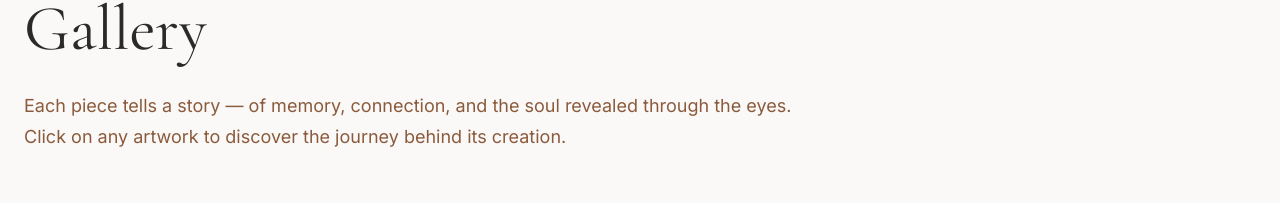
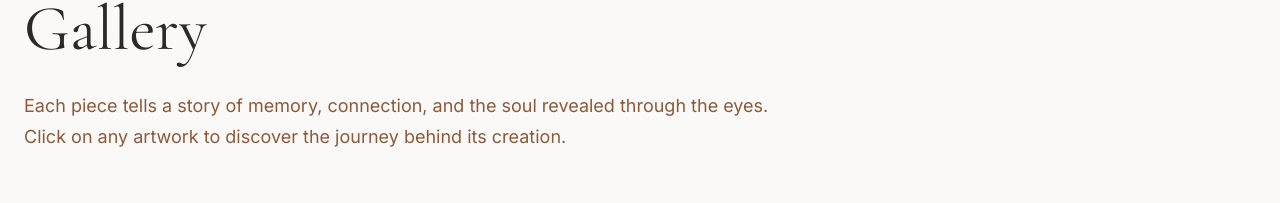
Before and after one commit to codewithkin/drawingswithanesu.com, a Next.js app: page /gallery in a window 1280 px wide. Shown: the part 275-478 px from the top of the page. Built offline with nearby package versions, Linux system fonts and the light colour scheme.

Commit message:
Removed hyphen

```diff
--- a/src/app/gallery/page.tsx
+++ b/src/app/gallery/page.tsx
@@ -156,7 +156,7 @@ export default function GalleryPage() {
                             className="text-body-lg"
                             style={{ color: "var(--sienna)" }}
                         >
-                            Each piece tells a story — of memory, connection,
+                            Each piece tells a story of memory, connection,
                             and the soul revealed through the eyes. Click on any
                             artwork to discover the journey behind its creation.
                         </p>
```
